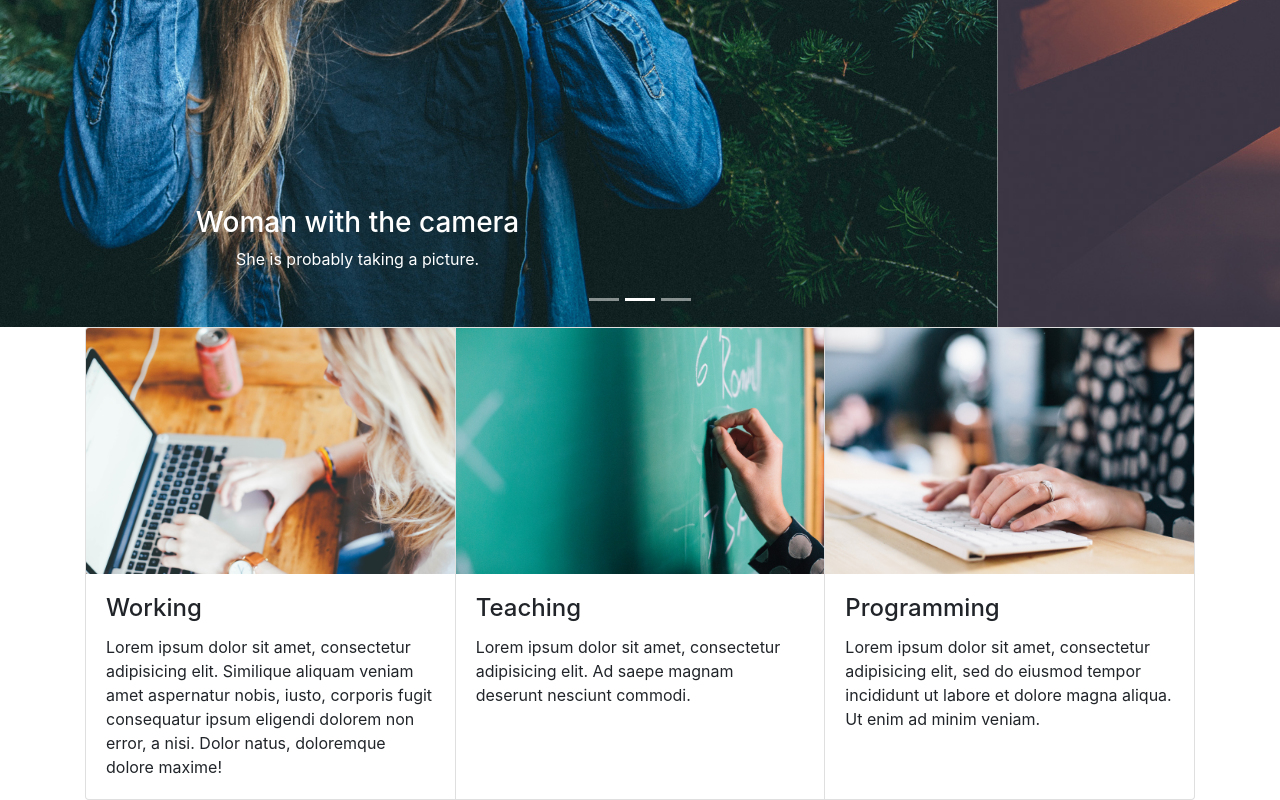
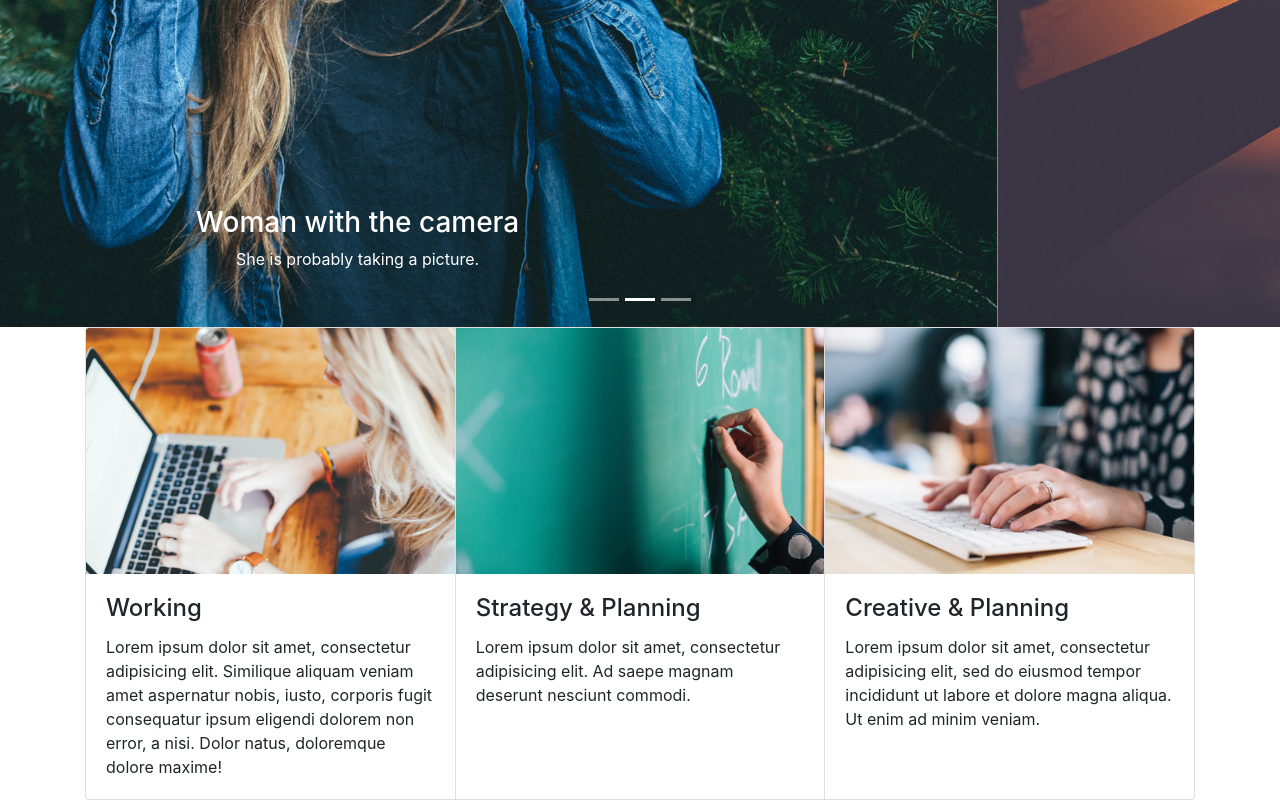
Before and after one commit to PawelKurpinski/mySimpleProjects, a plain HTML site: page basicsOfBootstrapV4.0/index.html in a window 1280 px wide. Shown: the part 1382-2182 px from the top of the page. Drawn offline with nearby package versions, Linux system fonts and the light colour scheme.

Commit message:
New files order

```diff
--- a/basicsOfBootstrapV4.0/index.html
+++ b/basicsOfBootstrapV4.0/index.html
@@ -139,7 +139,7 @@
   <div class="card">
     <img class="card-img-top" src="img/chalkboard.jpg" alt="Card image cap">
     <div class="card-body">
-      <h4 class="card-title">Teaching</h4>
+      <h4 class="card-title">Strategy &amp; Planning</h4>
       <p class="card-text">Lorem ipsum dolor sit amet, consectetur adipisicing elit. Ad saepe magnam deserunt nesciunt commodi.</p>
     </div>
   </div>
@@ -147,7 +147,7 @@
   <div class="card">
     <img class="card-img-top" src="img/programming.jpg" alt="Card image cap">
     <div class="card-body">
-      <h4 class="card-title">Programming</h4>
+  <h4 class="card-title">Creative &amp; Planning</h4>
       <p class="card-text">Lorem ipsum dolor sit amet, consectetur adipisicing elit, sed do eiusmod tempor incididunt ut labore et dolore magna aliqua. Ut enim ad minim veniam.</p>
     </div>
   </div>
```
